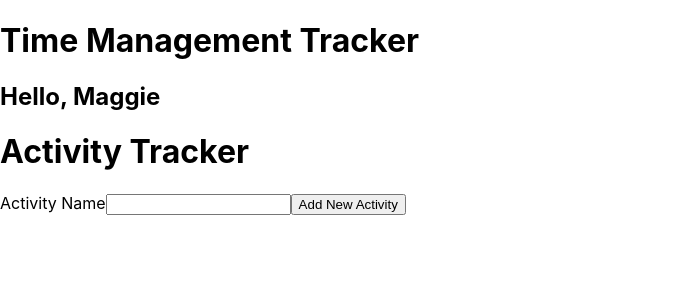
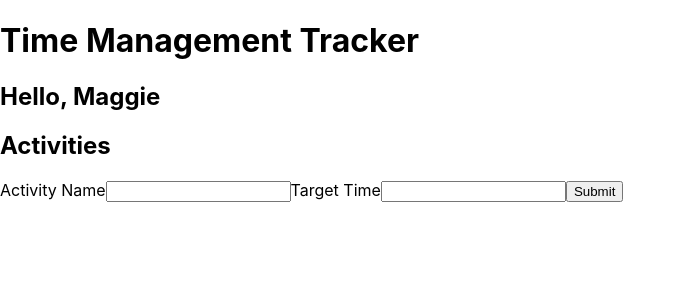
Before and after one commit to DLMedeiro/Achievo, a React (Create React App) app: page / in a window 1280 px wide. Shown: the top 300 px of the page, without its empty margins (0-686 px from the left). Built offline with nearby package versions, Linux system fonts and the light colour scheme.

Commit message:
add items to list

```diff
--- a/src/App.tsx
+++ b/src/App.tsx
@@ -10,7 +10,11 @@ function App() {
 
 
   const [listItems, setListItems] = useState<Item[]>([])
-
+  const addItem = (activityName: string,
+    timeTarget: number) => {
+    console.log("MADE TO THE APP COMPONENT!");
+    setListItems([...listItems, { activityName, timeTarget }]);
+  };
 
 //   const listItems = [
 //     {id: 1, activity: "Walk the Dog", target: 3, completed: 0},
@@ -22,7 +26,7 @@ function App() {
     <div>
    <Greeter person = "Maggie"/>
    <TimeTracker listItems = {listItems}/>
-   <ActivityForm/>
+   <ActivityForm onAddItem={addItem}/>
     </div>
   );
 }
--- a/src/components/ActivityForm.tsx
+++ b/src/components/ActivityForm.tsx
@@ -1,41 +1,44 @@
-import React, {useState} from "react";
+import React , {useState} from "react";
+import ReactDOM from "react-dom";
+import { useForm, SubmitHandler } from "react-hook-form";
+// import { ErrorMessage } from "@hookform/error-message";
 
-function ActivityForm (): JSX.Element {
+interface ListFormProps {
+    onAddItem: (activityName: string,
+        timeTarget: number) => void;
+  }
 
-    interface Form {
-        activity: string,
-        target: number,
-        completed: number
-    }
-
-    const INITIAL_STATE = {
-        activity: "",
-        target: 0,
-        completed: 0
-    }
-
-    const [formData, setFormData] = useState<Form>(INITIAL_STATE)
-
-    const handleChange = (e: React.FormEvent) => {
-        const {name, value} = e.target
-        setFormData((formData) => ({
-            ...formData, [name]: value,
-        }))
-
-    }
-
-    const handleSubmit = (e: React.FormEvent) => {
-        e.preventDefault();
-
-        // setInput("")
-    }
-    return (
-        <form onSubmit={handleSubmit}>
-            <label htmlFor="activity">Activity Name</label>
-            <input type ="text" name="activity" value={formData.activity} onChange={handleChange}></input>
-            <button type ="submit">Add New Activity</button>
-        </form>
-    )
+interface IFormInput {
+  activityName: string;
+  timeTarget: number;
 }
 
-export default ActivityForm;
+export default function ActivityForm({ onAddItem }: ListFormProps): JSX.Element{
+    const [formData, setFormData] = useState({
+      activityName: "",
+      timeTarget: 1
+    });
+  const { register, formState: { errors }, handleSubmit } = useForm<IFormInput>();
+  const onSubmit: SubmitHandler<IFormInput> = data => {
+    setFormData(data);
+    onAddItem(data.activityName, data.timeTarget)
+    setFormData({
+        activityName: "",
+        timeTarget: 1
+      })
+  }
+
+
+
+  return (
+    <form onSubmit={handleSubmit(onSubmit)}>
+      <label>Activity Name</label>
+      <input {...register("activityName", { required: true, minLength: 4 })} />
+      {errors.activityName && "Activity Name is required"}
+      <label>Target Time</label>
+      <input type="number" {...register("timeTarget", { required: true, min: 1 })} />
+      {errors.timeTarget && "Target Time is required"}
+      <input type="submit" />
+    </form>
+  );
+}
--- a/src/components/TimeTracker.tsx
+++ b/src/components/TimeTracker.tsx
@@ -13,10 +13,11 @@ export default function timeTracker(props: ItemListProps): JSX.Element {
 
     return (
         <div>
-            <h1>Activity Tracker</h1>
+            <h2>Activities</h2>
             <ul>
+
                 {props.listItems.map((item) => (
-                    <li key = {item.id}>{item.activity} - {item.target}</li>
+                    <li >Activity: {item.activityName} | Target Time: {item.timeTarget} Hours</li>
                 ))}
             </ul>
         </div>
--- a/src/models/Item.ts
+++ b/src/models/Item.ts
@@ -1,6 +1,4 @@
 export default   interface Item {
-    id: number,
-    activity: string,
-    target: number,
-    completed: number
+    activityName: string;
+    timeTarget: number;
 }
```
Also changed, not shown: 1 other file (tests, documents, lock files or other folders).
